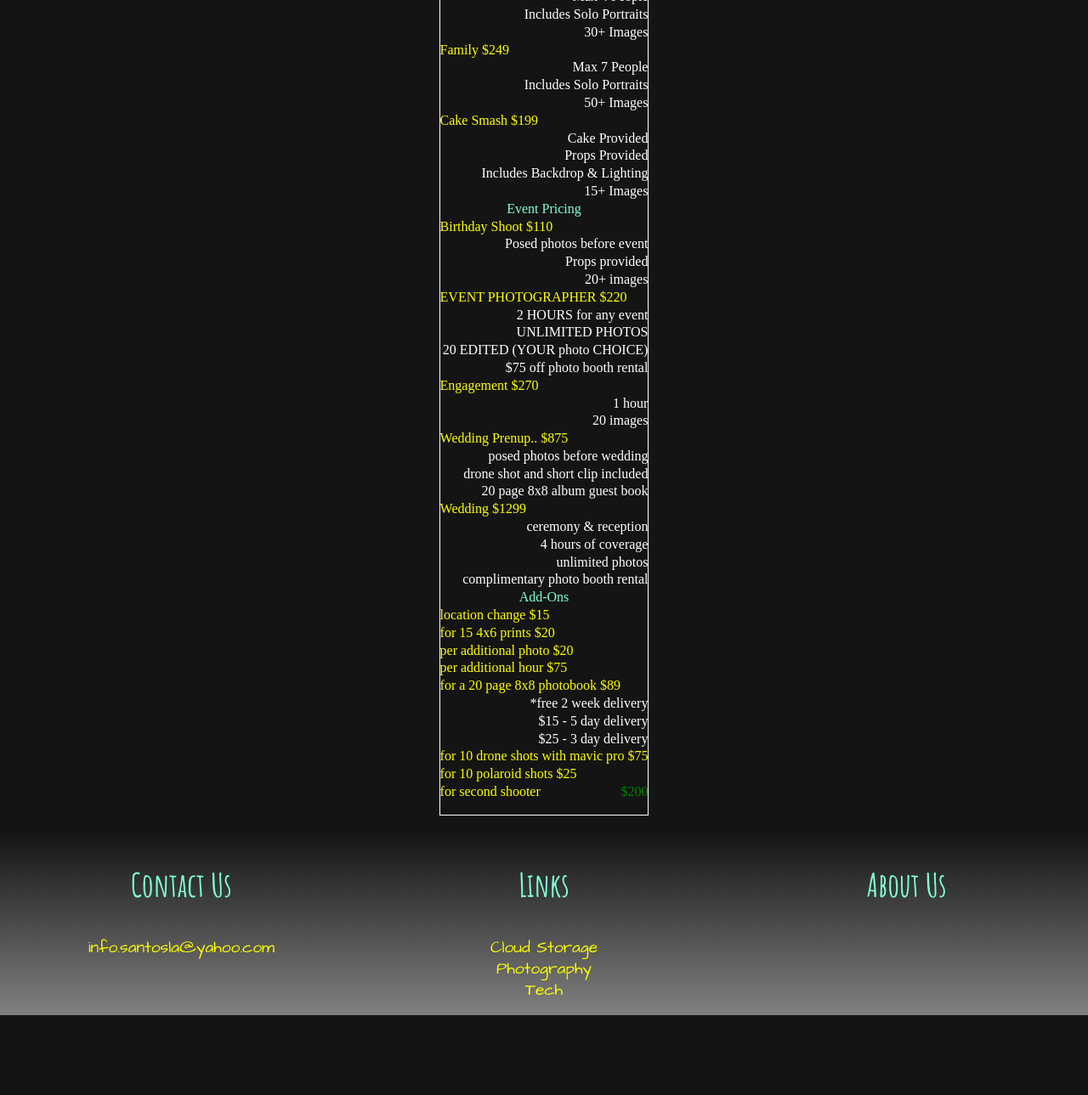
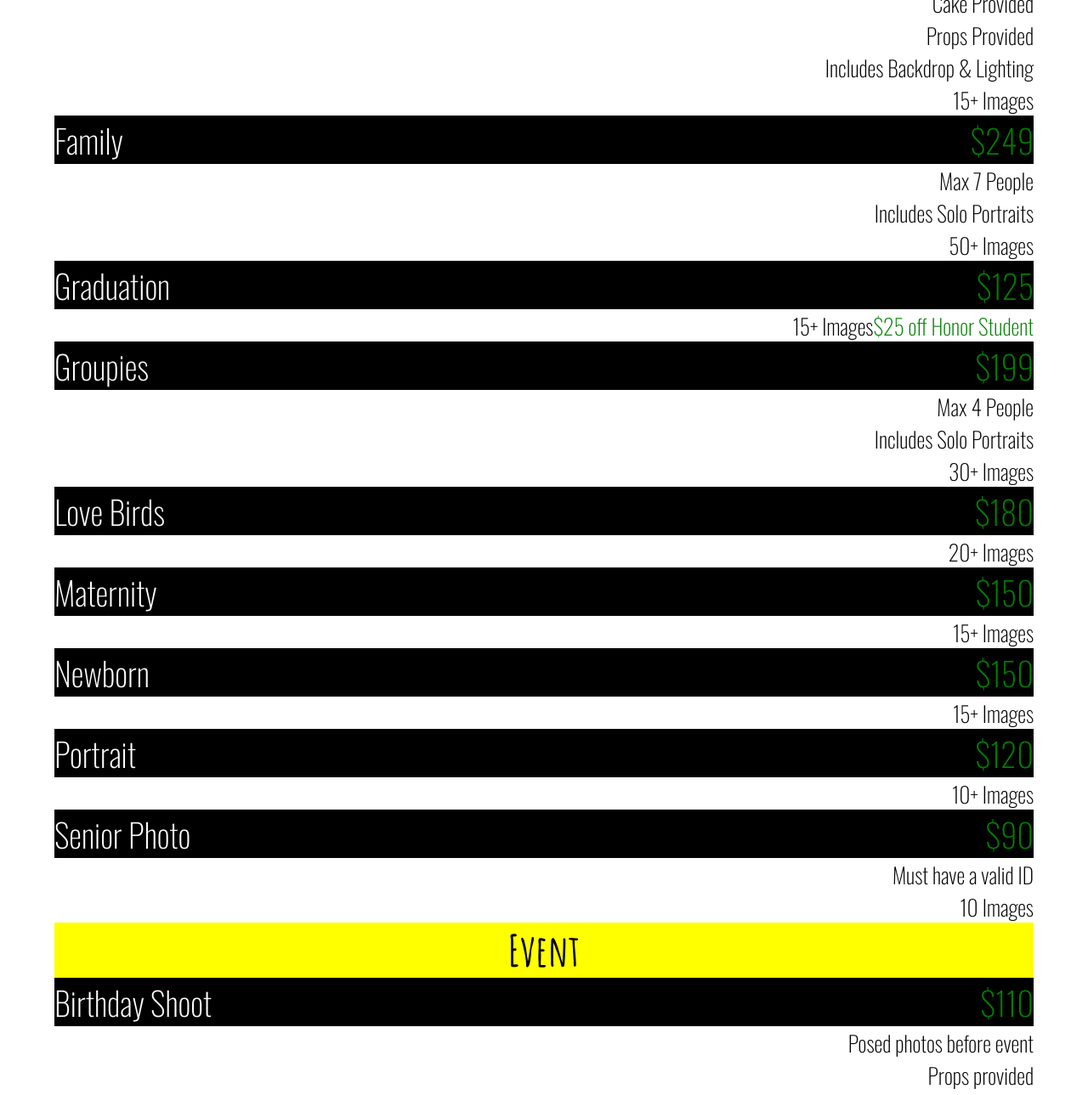
Before and after one commit to lentz25/santosla, a plain HTML site: page pricing.html in a window 1280 px wide. Shown: the part 763-2052 px from the top of the page at 85% size. Before the commit the page ends 1958 px from the top, so only its background shows below. Drawn offline with nearby package versions, Linux system fonts and the light colour scheme; a web font is replaced by a local one.

Commit message:
color scheme & sizing updated

```diff
--- a/css/styles.css
+++ b/css/styles.css
@@ -2,8 +2,13 @@
     body {
         margin: 0;
         padding: 0;
-        background-color: rgb(20, 20, 20);
+        background-color: white;
         text-align: center;
+    }
+
+    ul {
+        padding: 0;
+        list-style: none;
     }
     /* Mobile navigation menu */
 
@@ -13,14 +18,14 @@
     }
 
     .mobilenav li {
-        background-color: white;
+        background-color: black;
         padding: 12px;
-        border: 1px solid black;
+        border: 1px solid white;
         border-radius: 2px;
     }
 
     .mobilenav li a {
-        color: #000000;
+        color: white;
         text-decoration: none;
     }
 
@@ -47,21 +52,23 @@
 
     #mobile-subnav {
         letter-spacing: 3px;
-        background-color: black;
-        color: white;
+        background-color: white;
+        color: black;
     }
     /* End of Mobile Navigation */
 
     header {
-        background-image: linear-gradient(gray, rgb(20, 20, 20));
+        background-image: linear-gradient(gray, white);
         font-family: "Amatic SC", cursive;
     }
 
     header img {
         height: auto;
         width: 40vw;
+        margin-top: 30px;
+        cursor: pointer;
     }
-    /* The navigation menu */
+    /* Desktop navigation menu */
 
     .navbar {
         width: 45%;
@@ -72,14 +79,18 @@
         display: flex;
         align-items: center;
         justify-content: center;
-        color: black;
         background: aquamarine;
         height: 30px;
-        font-weight: bold;
-        font-size: 25px;
+        font-size: 30px;
         text-decoration: none;
         text-transform: uppercase;
-        margin: auto 5px;
+        margin: 0px 5px;
+        border-radius: 10px;
+        padding: 10px 0;
+    }
+
+    .navbar a:visited {
+        color: black;
     }
 
     .navbar a:hover {
@@ -87,7 +98,6 @@
     }
 
     .navbar ul {
-        list-style: none;
         display: flex;
     }
 
@@ -113,7 +123,7 @@
         flex-direction: column;
         width: 100%;
     }
-    /* End of navigation */
+    /* End of desktop navigation menu */
 
     .content {
         display: flex;
@@ -126,24 +136,30 @@
     .content h1 {
         font-size: 5vw;
         letter-spacing: 5px;
+        font-family: "Kristi", cursive;
     }
 
     ul.maintitle>li {
-        color: aquamarine;
-        list-style: none;
+        color: black;
         text-align: center;
+        font-size: 4vw;
+        font-family: "Amatic SC", cursive;
+        background-color: yellow;
     }
 
     ul.category>li {
-        color: yellow;
-        list-style: none;
+        background-color: black;
+        color: white;
         text-align: left;
+        font-size: 3vw;
+        font-family: "Oswald", sans-serif;
     }
 
     ul.category>ul>li {
-        color: white;
-        list-style: none;
+        color: black;
         text-align: right;
+        font-size: 2vw;
+        font-family: "Oswald", sans-serif;
     }
 
     .price {
@@ -161,16 +177,13 @@
         display: flex;
         flex-direction: row;
         margin: auto;
-        border: 1px solid white;
     }
 
-    .top h1 {
-        color: yellow;
-        font-family: "Kristi", cursive;
+    .left h1 {
+        padding-left: 20px;
     }
 
     .top p {
-        color: white;
         font-family: "Oswald", sans-serif;
         letter-spacing: 1px;
         font-size: 2.5vw;
@@ -195,9 +208,9 @@
     }
 
     .bottomtext {
-        color: aquamarine;
         font-family: "Kristi", cursive;
         letter-spacing: 5px;
+        border-bottom: 5px solid yellow;
     }
 
     .bottom {
@@ -211,31 +224,24 @@
         width: 30vw;
     }
 
-    ul {
-        padding: 0;
-        line-height: 1.3;
-    }
-
-    footer li,
-    footer a,
-    footer a:visited {
-        font-family: "Architects Daughter", cursive;
-        text-decoration: none;
-        color: yellow;
-        list-style: none;
-        font-size: 1.5vw;
-    }
-
-    p {
+    footer div ul>li {
         font-family: "Amatic SC", cursive;
         color: aquamarine;
         font-size: 3vw;
     }
 
+    footer div ul ul>li,
+    footer a {
+        font-family: "Architects Daughter", cursive;
+        text-decoration: none;
+        color: yellow;
+        font-size: 1.5vw;
+    }
+
     footer {
         display: flex;
         width: 100%;
-        background-image: linear-gradient(rgb(20, 20, 20), gray);
+        background-color: black;
     }
 
     footer div {
@@ -257,10 +263,10 @@
         footer {
             flex-direction: column;
         }
-        footer p {
+        footer div ul>li {
             font-size: 6vw;
         }
         footer a {
-            font-size: 4vw;
+            font-size: 3vw;
         }
     }
--- a/pricing.html
+++ b/pricing.html
@@ -33,7 +33,7 @@
         </div>
         <!-- Mobile Site Nav -->
 
-        <img src="./images/logo.png" alt="logo">
+        <img onclick="siteLogoClick()" src="./images/logo.png" alt="logo">
 
         <!-- Desktop Site Nav -->
         <div class="navbar">
@@ -65,83 +65,89 @@
     </header>
 
     <div class="content">
-        <div class="top">
+        <h1>Package & Pricing</h1>
+        <div class="prices">
             <ul class="maintitle">
-                <li>Portrait Pricing</li>
+                <li>Portrait</li>
                 <ul class="category">
-                    <li>Senior Photo $90</li>
-                    <ul>
-                        <li>Must have a valid ID</li>
-                        <li>10 Images</li>
-                    </ul>
-                    <li>Portrait $120</li>
-                    <ul>
-                        <li>10+ Images</li>
-                    </ul>
-                    <li>Maternity $150</li>
-                    <ul>
-                        <li>15+ Images</li>
-                    </ul>
-                    <li>Newborn $150</li>
-                    <ul>
-                        <li>15+ Images</li>
-                    </ul>
-                    <li>Graduation $125</li>
-                    <ul>
-                        <li>$25 off Honor Student</li>
-                        <li>15+ Images</li>
-                    </ul>
-                    <li>Love Birds $180</li>
-                    <ul>
-                        <li>20+ Images</li>
-                    </ul>
-                    <li>Groupies $199</li>
-                    <ul>
-                        <li>Max 4 People</li>
-                        <li>Includes Solo Portraits</li>
-                        <li>30+ Images</li>
-                    </ul>
-                    <li>Family $249</li>
-                    <ul>
-                        <li>Max 7 People</li>
-                        <li>Includes Solo Portraits</li>
-                        <li>50+ Images</li>
-                    </ul>
-                    <li>Cake Smash $199</li>
+                    <li>Cake Smash <span class="price">$199</span></li>
                     <ul>
                         <li>Cake Provided</li>
                         <li>Props Provided</li>
                         <li>Includes Backdrop & Lighting</li>
                         <li>15+ Images</li>
                     </ul>
+                    <li>Family <span class="price">$249</span></li>
+                    <ul>
+                        <li>Max 7 People</li>
+                        <li>Includes Solo Portraits</li>
+                        <li>50+ Images</li>
                     </ul>
-                <li>Event Pricing</li>
+                    <li>Graduation <span class="price">$125</span></li>
+                    <ul>
+                        <li><span class="price">$25 off Honor Student</li>
+                        <li>15+ Images</li>
+                    </ul>
+                    <li>Groupies <span class="price">$199</span></li>
+                        <ul>
+                            <li>Max 4 People</li>
+                            <li>Includes Solo Portraits</li>
+                            <li>30+ Images</li>
+                        </ul>
+                        <li>Love Birds <span class="price">$180</span></li>
+                        <ul>
+                            <li>20+ Images</li>
+                        </ul>
+                        <li>Maternity <span class="price">$150</span></li>
+                        <ul>
+                            <li>15+ Images</li>
+                        </ul>
+                        <li>Newborn <span class="price">$150</span></li>
+                        <ul>
+                            <li>15+ Images</li>
+                        </ul>
+                        <li>Portrait <span class="price">$120</span></li>
+                        <ul>
+                            <li>10+ Images</li>
+                        </ul>
+                        <li>Senior Photo <span class="price">$90</span></li>
+                        <ul>
+                            <li>Must have a valid ID</li>
+                            <li>10 Images</li>
+                        </ul>
+
+
+
+
+
+                    </ul>
+                    <li>Event</li>
                     <ul class="category">
-                    <li>Birthday Shoot $110</li>
+                        <li>Birthday Shoot <span class="price">$110</span></li>
                         <ul>
                             <li>Posed photos before event</li>
                             <li>Props provided</li>
                             <li>20+ images</li>
                         </ul>
-                    <li>EVENT PHOTOGRAPHER $220</li>
+                        <li>EVENT PHOTOGRAPHER <span class="price">$220</span></li>
                         <ul>
                             <li>2 HOURS for any event</li>
                             <li>UNLIMITED PHOTOS</li>
                             <li>20 EDITED (YOUR photo CHOICE)</li>
                             <li>$75 off photo booth rental</li>
                         </ul>
-                    <li>Engagement $270</li>
+                        <li>Engagement <span class="price">$270</span></li>
                         <ul>
                             <li>1 hour</li>
                             <li>20 images</li>
                         </ul>
-                    <li>Wedding Prenup.. $875</li>
+                        <li>Wedding Prenup.. <span class="price">$875</span></li>
                         <ul>
                             <li>posed photos before wedding</li>
                             <li>drone shot and short clip included</li>
                             <li>20 page 8x8 album guest book</li>
                         </ul>
-                    <li>Wedding $1299</li>
+                        <li>Wedding <span class="price">$1299</span></li>
                         <ul>
                             <li>ceremony & reception</li>
                             <li>4 hours of coverage</li>
@@ -151,44 +157,51 @@
                     </ul>
                     <li>Add-Ons</li>
                     <ul class="category">
-                    <li>location change $15</li>
-                    <li>for 15 4x6 prints $20</li>
-                    <li>per additional photo $20</li>
-                    <li>per additional hour $75</li>
-                    <li>for a 20 page 8x8 photobook $89</li>
+                        <li>location change <span class="price">$15</span></li>
+                        <li>for 15 4x6 prints <span class="price">$20</span></li>
+                        <li>per additional photo <span class="price">$20</span></li>
+                        <li>per additional hour <span class="price">$75</span></li>
+                        <li>for a 20 page 8x8 photobook <span class="price">$89</span></li>
                         <ul>
                             <li>*free 2 week delivery</li>
                             <li>$15 - 5 day delivery</li>
                             <li>$25 - 3 day delivery</li>
                         </ul>
-                    <li>for 10 drone shots with mavic pro $75</li>
-                    <li>for 10 polaroid shots $25</li>
-                    <li>for second shooter <span class="price">$200</span></li>
+                        <li>for 10 drone shots with mavic pro <span class="price">$75</span></li>
+                        <li>for 10 polaroid shots <span class="price">$25</span></li>
+                        <li>for second shooter <span class="price"><span class="price">$200</span></li>
                     </ul>
         </div>
     </div>
 
     <footer>
-        <div class>
-            <p>Contact Us</p>
+        <div>
+            <ul>
+                <li>Contact Us</li>
                 <ul>
                     <li><a href="mailto:info.santosla@yahoo.com">info.santosla@yahoo.com</a></li>
+                </ul>
             </ul>
         </div>
 
         <div>
-            <p>Links</p>
+            <ul>
+                <li>Links</li>
                 <ul>
                     <li><a href="https://cloud.santosla.com">Cloud Storage</a></li>
                     <li><a href="https://photo.santosla.com">Photography</a></li>
                     <li><a href="https://tech.santosla.com">Tech</a></li>
                 </ul>
+            </ul>
         </div>
 
         <div>
-            <p>About Us</p>
+            <ul>
+                <li>About Us</li>
+            </ul>
         </div>
     </footer>
+
 </body>
 
 </html>
```
Also changed, not shown: index.html (+15 -9 lines), scripts/sript.js (+8 -0 lines), images/logo.png, images/logo1.png (added). Lines whose indentation alone changed are shown as unchanged.
